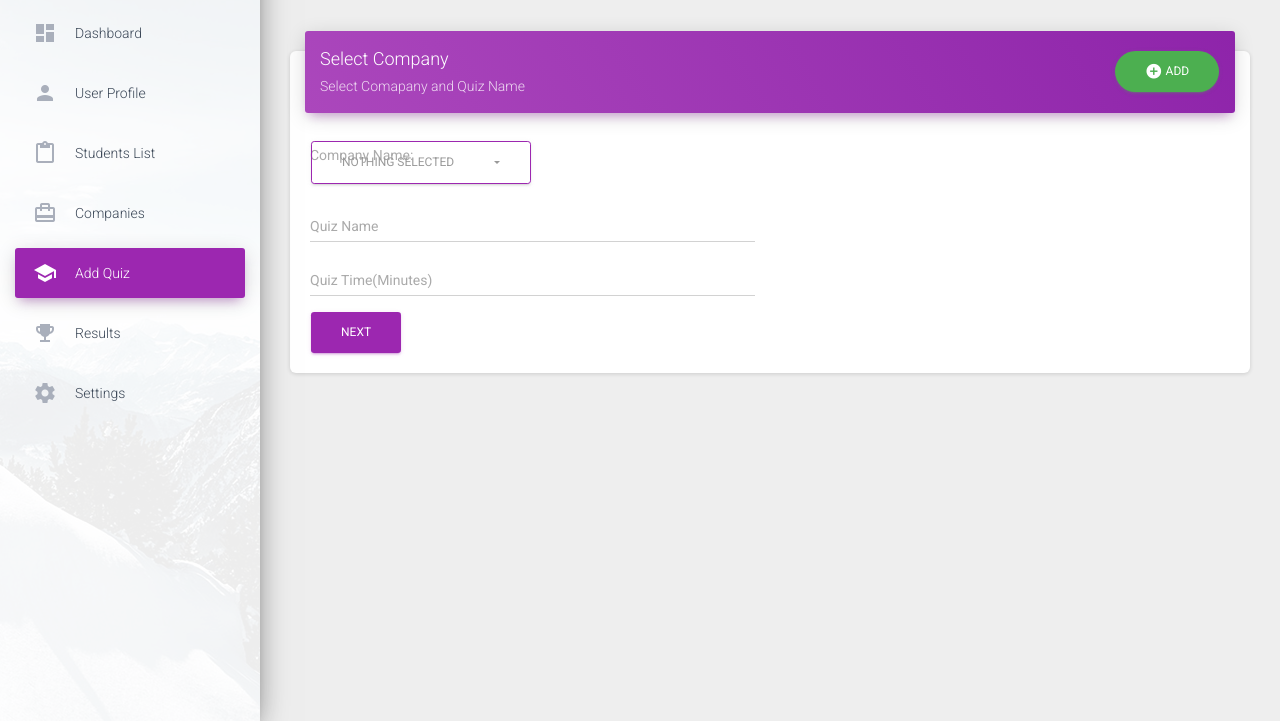
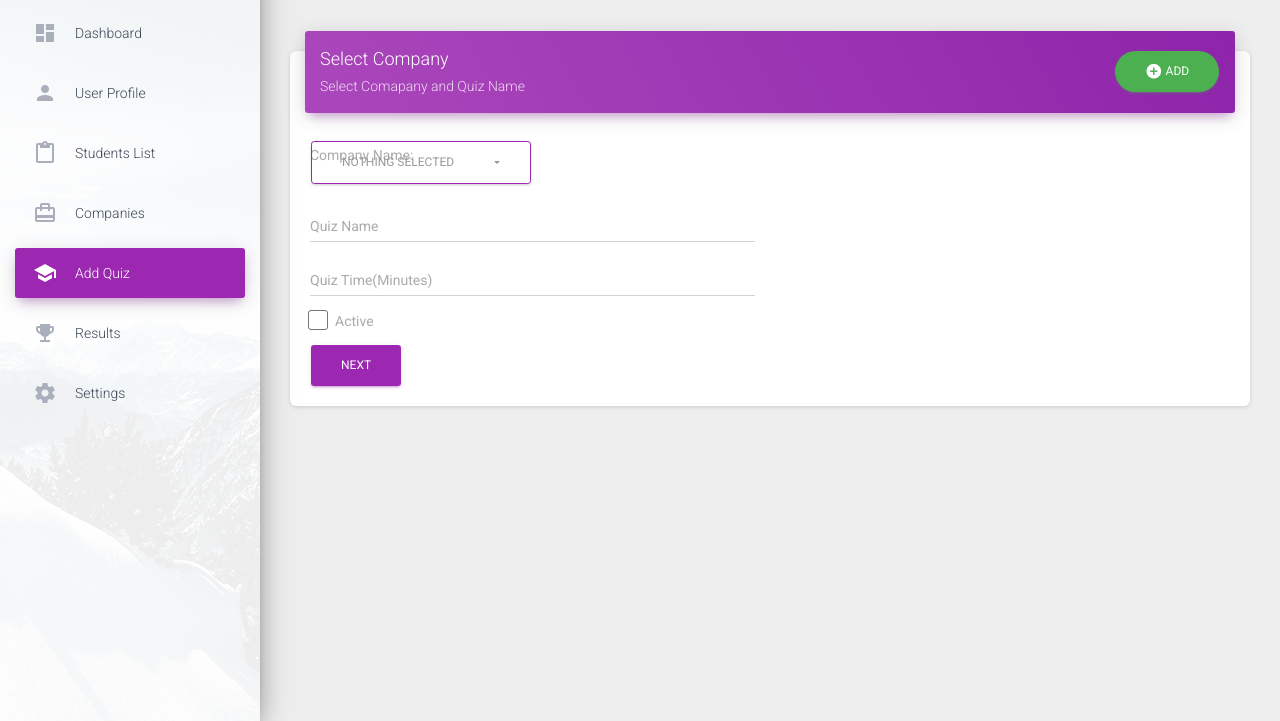
Before and after one commit to StudentConnects/apsit, a website: page public/admin/add_quiz.html in a window 1280 px wide. Shown: the part 79-800 px from the top of the page. Drawn offline with nearby package versions, Linux system fonts and the light colour scheme; files that its build step writes are made by us from their sources; no server answers; files whose address does not match are found by name.

Commit message:
addquiz isActive

```diff
--- a/public/admin/add_quiz.html
+++ b/public/admin/add_quiz.html
@@ -142,6 +142,19 @@
                                                     <label class="bmd-label-floating">Quiz Time(Minutes)</label>
                                                     <input id="quizTime" type="number" class="form-control" required>
                                                 </div>
+                                            </div>
+                                        </div>
+                                        <div class="row">
+                                            <div class="col-md-6">
+                                                <div class="form-check">
+                                                    <label class="form-check-label">
+                                                        <input class="form-check-input" type="checkbox" id="isActive">
+                                                        Active
+                                                        <span class="form-check-sign">
+                                                          <span class="check"></span>
+                                                        </span>
+                                                    </label>
+                                                  </div>
                                             </div>
                                         </div>
                                         <button type="button" class="btn btn-primary pull-left"
--- a/public/admin/assets/js/add_quiz.js
+++ b/public/admin/assets/js/add_quiz.js
@@ -353,11 +353,13 @@ document.getElementById("comapany_add").addEventListener("click", comapany_add);
       let company_name = document.getElementById("company_name").value;
       let company_description = document.getElementById("company_description").value;
       let company_logo = document.getElementById("company_logo").value;
+      let isActive = (document.querySelector('#isActive').checked) ? 1 : 0;
       company_logo = "Not yet implemented";
       let company_Infoadd = {
         company_name: company_name,
         company_description: company_description,
-        company_logo: company_logo
+        company_logo: company_logo,
+        isActive: isActive
       };
       fetch('/users/admin/companies', {
         method: "POST",
```
